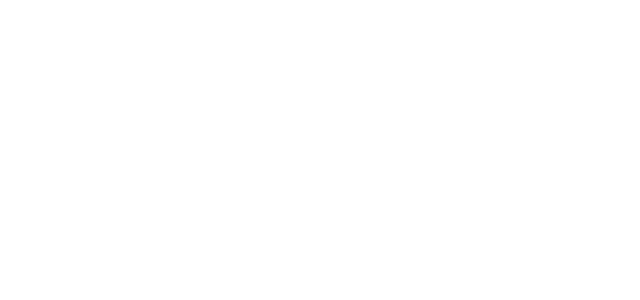
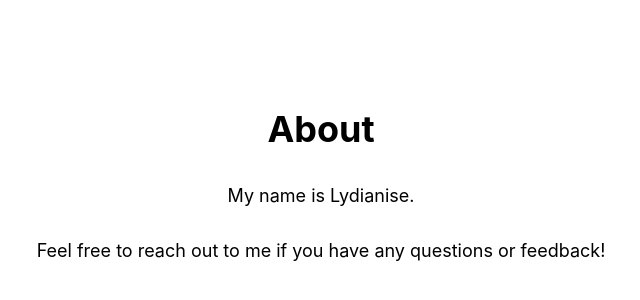
Before and after one commit to TEkdahl92/LAS, a React (Create React App) app: page / in a window 1280 px wide. Shown: the part 1020-1320 px from the top of the page, without its empty margins (319-959 px from the left). Before the commit the page ends 800 px from the top, so only its background shows below. Built offline with nearby package versions, Linux system fonts and the light colour scheme.

Commit message:
created the about section and it is working

```diff
--- a/src/App.jsx
+++ b/src/App.jsx
@@ -1,10 +1,12 @@
 import './App.css';
 import Home from "./Components/Home";
+import About from "./Components/About";
 
 function App() {
   return (
     <div className="App">
     <Home />
+    <About />
     </div>
   );
 }
--- a/src/Components/About.jsx
+++ b/src/Components/About.jsx
@@ -0,0 +1,13 @@
+import React from 'react';
+
+function About() {
+  return (
+    <div className="container">
+      <h1>About</h1>
+      <p>My name is Lydianise.</p>
+      <p>Feel free to reach out to me if you have any questions or feedback!</p>
+    </div>
+  );
+}
+
+export default About;
```
